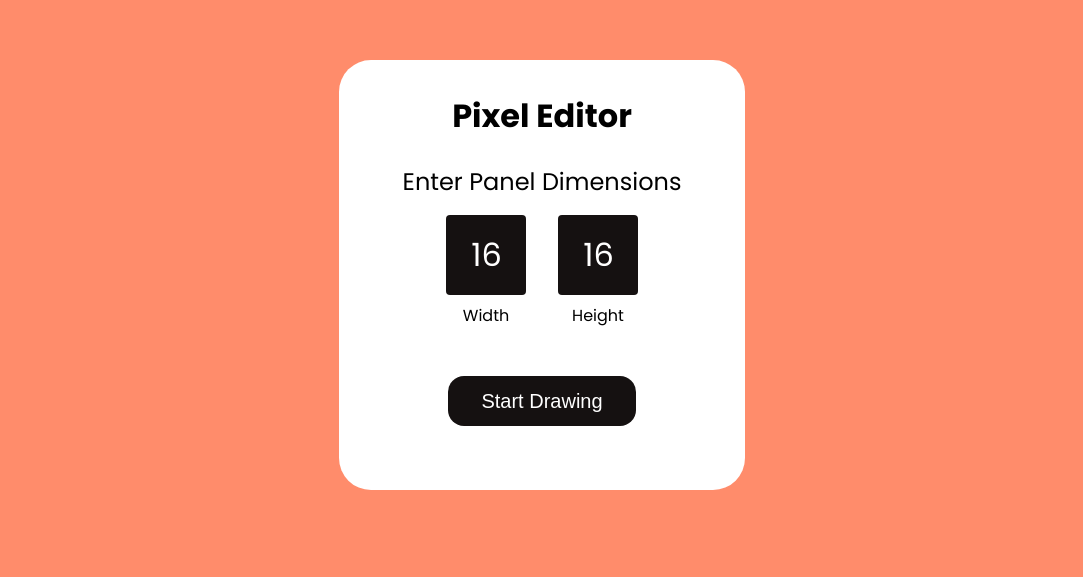
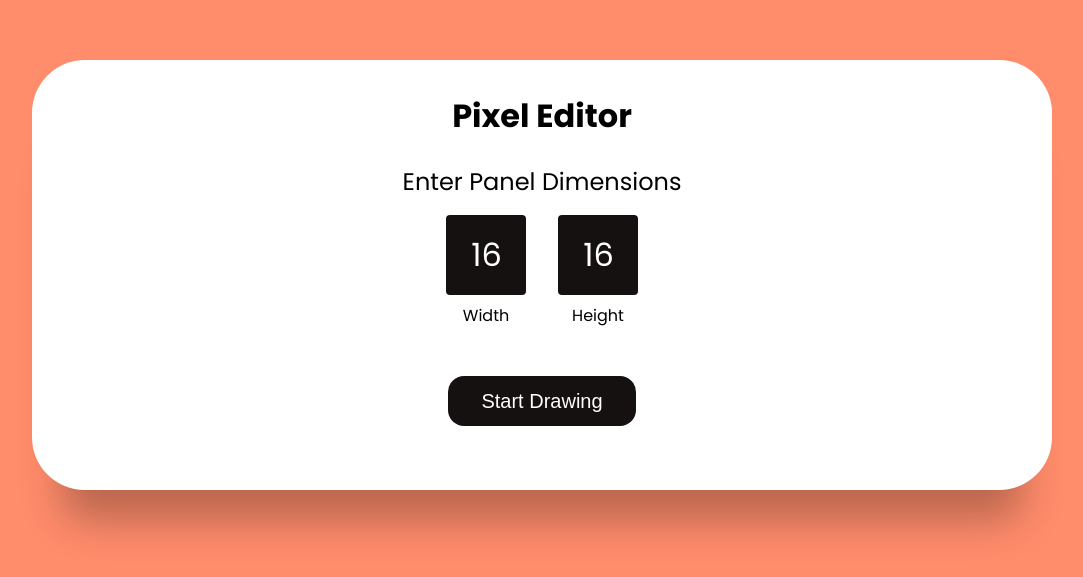
Before and after one commit to supermarios77/Artopia, a React (Vite) app in the folder Frontend/: page /art in a window 1280 px wide. Shown: the part 125-702 px from the top of the page, without its empty margins (98-1181 px from the left). Built offline with nearby package versions, Linux system fonts and the light colour scheme.

Commit message:
• Minor Update

```diff
--- a/Frontend/src/pages/Art/Art.css
+++ b/Frontend/src/pages/Art/Art.css
@@ -8,12 +8,17 @@ main {
 }
 
 #editor {
-    border-radius: 2rem;
+    border-radius: 3.3rem;
+    box-shadow: 0 60px 40px -30px rgba(0, 0, 0, 0.27);
     padding: 2rem 4rem 2rem 4rem;
     display: flex;
     flex-direction: column;
     align-items: center;
     background-color: #fff;
+    width: 100%;
+    max-width: 1020px;
+    height: fit-content;
+    justify-content: center;
 }
 
 h1 {
@@ -90,6 +95,7 @@ h2 {
 
 #pixels {
     margin-bottom: 1rem;
+    border: 2px solid #151111;
 }
 
 /* Pixel CSS */
@@ -104,4 +110,4 @@ h2 {
 .row {
     display: flex;
     width: fit-content;
-  }
+}
```
